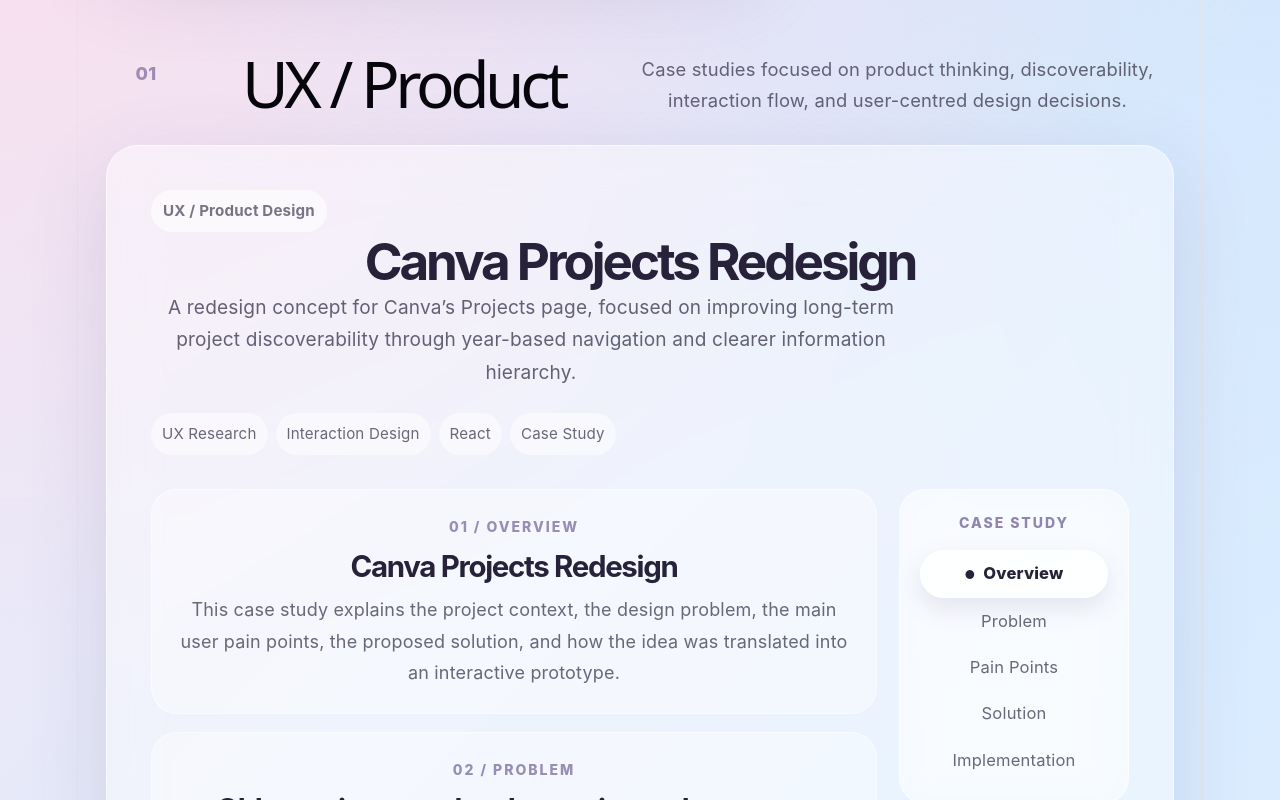
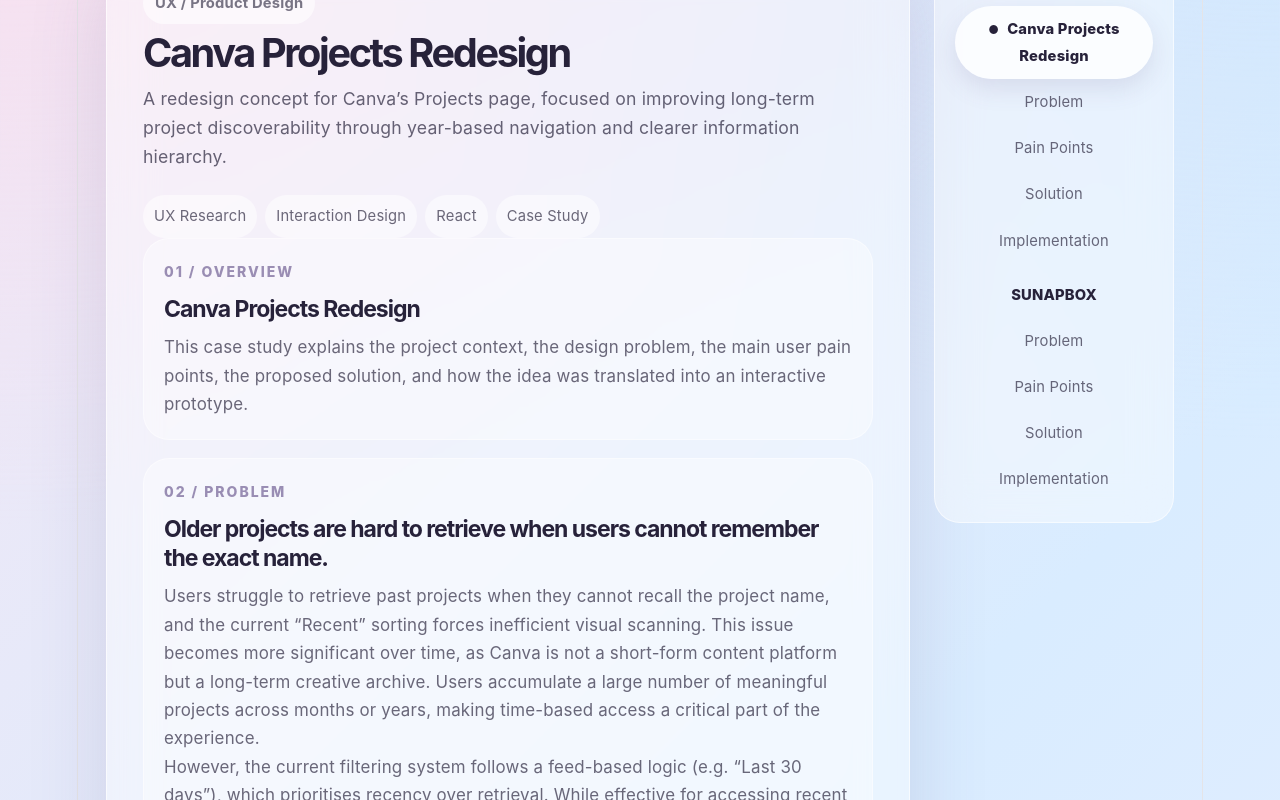
Before and after one commit to jesstasha/portfolio-2026, a React (Vite) app: page / in a window 1280 px wide. Shown: the part 940-1740 px from the top of the page. Built offline with nearby package versions, Linux system fonts and the light colour scheme.

Commit message:
Refine case study typography and content

```diff
--- a/src/App.css
+++ b/src/App.css
@@ -697,3 +697,110 @@ h1 {
 .case-study-long section {
   scroll-margin-top: 130px;
 }
+
+.project-page-layout {
+  display: grid;
+  grid-template-columns: minmax(0, 1fr) 240px;
+  gap: 24px;
+  align-items: start;
+}
+
+.page-remote {
+  position: sticky;
+  top: 104px;
+}
+
+.page-remote a:nth-child(2),
+.page-remote a:nth-child(7) {
+  margin-top: 8px;
+  font-weight: 850;
+  color: #27223a;
+}
+
+@media (max-width: 920px) {
+  .project-page-layout {
+    grid-template-columns: 1fr;
+  }
+
+  .page-remote {
+    order: -1;
+    position: relative;
+    top: 0;
+  }
+}
+
+/* Typography refinement */
+h1 {
+  font-size: clamp(2rem, 4.6vw, 4.4rem);
+  line-height: 1.04;
+}
+
+.section-intro h2 {
+  font-size: clamp(1.8rem, 3.8vw, 3.5rem);
+}
+
+.project-card h3 {
+  font-size: clamp(1.7rem, 3.1vw, 3rem);
+}
+
+.project-card > p {
+  font-size: 0.98rem;
+  line-height: 1.65;
+}
+
+.case-study-long h4 {
+  font-size: clamp(1.15rem, 1.8vw, 1.55rem);
+  line-height: 1.25;
+}
+
+.case-study-long p,
+.case-study-long li {
+  font-size: 0.94rem;
+  line-height: 1.68;
+}
+
+.hero-copy,
+.section-intro span {
+  font-size: 0.98rem;
+}
+
+.tag-row span,
+.project-meta span,
+.case-study-remote a {
+  font-size: 0.82rem;
+}
+
+.case-study-long section {
+  padding: 20px;
+}
+
+.project-card {
+  padding: clamp(22px, 3vw, 36px);
+}
+
+/* Stronger editorial left alignment */
+.hero-card,
+.project-card,
+.case-study-long section,
+.about-card,
+.section-intro {
+  text-align: left;
+}
+
+.hero-card {
+  align-items: flex-start;
+}
+
+.project-card h3,
+.project-card > p,
+.case-study-long h4,
+.case-study-long p,
+.case-study-long ul {
+  margin-left: 0;
+  margin-right: auto;
+}
+
+.tag-row,
+.project-meta {
+  justify-content: flex-start;
+}
--- a/src/App.jsx
+++ b/src/App.jsx
@@ -174,18 +174,73 @@ function Hero({ label, title, description, focus }) {
 }
 
 function ProjectPage({ number, title, description, projects }) {
+  const sectionItems = projects.flatMap((project) => {
+    const slug = project.title
+      .toLowerCase()
+      .replaceAll(" ", "-")
+      .replaceAll("/", "")
+      .replaceAll("’", "")
+      .replaceAll("'", "");
+
+    return [
+      [`${slug}-overview`, project.title],
+      [`${slug}-problem`, "Problem"],
+      [`${slug}-pain-points`, "Pain Points"],
+      [`${slug}-solution`, "Solution"],
+      [`${slug}-implementation`, "Implementation"],
+    ];
+  });
+
+  const [activeSection, setActiveSection] = useState(sectionItems[0][0]);
+
+  useEffect(() => {
+    const handleScroll = () => {
+      let current = sectionItems[0][0];
+
+      sectionItems.forEach(([id]) => {
+        const section = document.getElementById(id);
+        if (!section) return;
+
+        const rect = section.getBoundingClientRect();
+        if (rect.top <= 170) current = id;
+      });
+
+      setActiveSection(current);
+    };
+
+    handleScroll();
+    window.addEventListener("scroll", handleScroll);
+    return () => window.removeEventListener("scroll", handleScroll);
+  }, [title]);
+
   return (
     <section className="content-section">
       <SectionIntro label={number} title={title} description={description} />
 
+      <div className="project-page-layout">
         <div className="project-stack">
           {projects.map((project, index) => (
             <ProjectCard key={project.title} project={project} index={index} />
           ))}
         </div>
+
+        <aside className="case-study-remote page-remote">
+          <p>Page Guide</p>
+          {sectionItems.map(([id, label]) => (
+            <a
+              key={id}
+              href={`#${id}`}
+              className={activeSection === id ? "active" : ""}
+            >
+              {label}
+            </a>
+          ))}
+        </aside>
+      </div>
     </section>
   );
 }
+
 
 function SectionIntro({ label, title, description }) {
   return (
@@ -210,38 +265,6 @@ function ProjectCard({ project, index }) {
     .replaceAll("’", "")
     .replaceAll("'", "");
 
-  const sectionIds = [
-    [`${projectSlug}-overview`, "Overview"],
-    [`${projectSlug}-problem`, "Problem"],
-    [`${projectSlug}-pain-points`, "Pain Points"],
-    [`${projectSlug}-solution`, "Solution"],
-    [`${projectSlug}-implementation`, "Implementation"],
-  ];
-
-  const [activeSection, setActiveSection] = useState(sectionIds[0][0]);
-
-  useEffect(() => {
-    const handleScroll = () => {
-      let current = sectionIds[0][0];
-
-      sectionIds.forEach(([id]) => {
-        const section = document.getElementById(id);
-        if (!section) return;
-
-        const rect = section.getBoundingClientRect();
-        if (rect.top <= 170) {
-          current = id;
-        }
-      });
-
-      setActiveSection(current);
-    };
-
-    handleScroll();
-    window.addEventListener("scroll", handleScroll);
-    return () => window.removeEventListener("scroll", handleScroll);
-  }, [projectSlug]);
-
   return (
     <motion.article
       className="project-card glass-card case-study-card"
@@ -262,7 +285,6 @@ function ProjectCard({ project, index }) {
         ))}
       </div>
 
-      <div className="case-study-layout">
       <div className="case-study-long">
           <section id={`${projectSlug}-overview`}>
             <span>01 / Overview</span>
@@ -282,8 +304,13 @@ function ProjectCard({ project, index }) {
             </h4>
             <p>
               {project.title === "Canva Projects Redesign"
-                ? "Canva supports recent access well, but becomes less effective when users need to find work created months or years ago. If a user cannot remember the project name, they are forced to rely on broad date sorting and visual scanning."
+                ? "Users struggle to retrieve past projects when they cannot recall the project name, and the current “Recent” sorting forces inefficient visual scanning. This issue becomes more significant over time, as Canva is not a short-form content platform but a long-term creative archive. Users accumulate a large number of meaningful projects across months or years, making time-based access a critical part of the experience."
                 : "Users often save useful videos across platforms, but the saved content becomes scattered and hard to retrieve later. The problem is not only saving content, but turning saved videos into an organised personal archive."}
+            </p>
+            <p>
+              {project.title === "Canva Projects Redesign"
+                ? "However, the current filtering system follows a feed-based logic (e.g. “Last 30 days”), which prioritises recency over retrieval. While effective for accessing recent work, it does not support users who are trying to find older projects. As a result, users are forced to manually scan through large project lists, increasing cognitive load and making retrieval inefficient. This reveals a mismatch between feed-based interaction patterns and archive-based user behaviour."
+                : ""}
             </p>
           </section>
 
@@ -329,20 +356,6 @@ function ProjectCard({ project, index }) {
             </p>
           </section>
       </div>
-
-        <aside className="case-study-remote">
-          <p>Case Study</p>
-          {sectionIds.map(([id, label]) => (
-            <a
-              key={id}
-              href={`#${id}`}
-              className={activeSection === id ? "active" : ""}
-            >
-              {label}
-            </a>
-          ))}
-        </aside>
-      </div>
     </motion.article>
   );
 }
```
Lines whose indentation alone changed are shown as unchanged.
